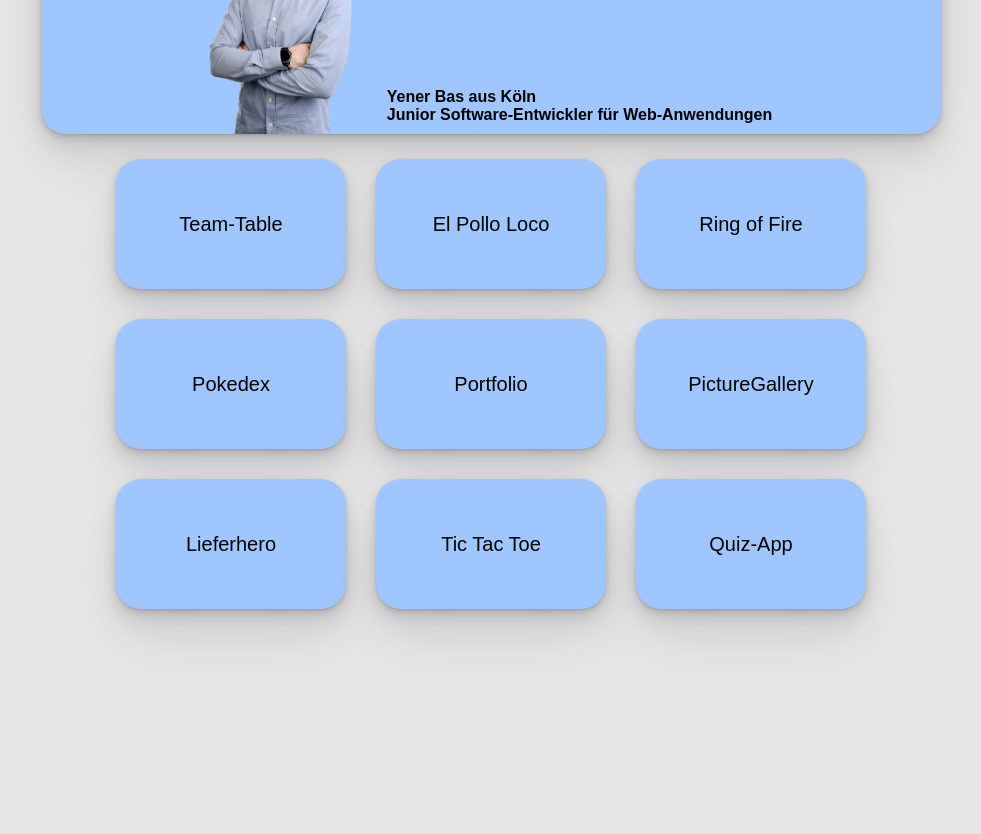
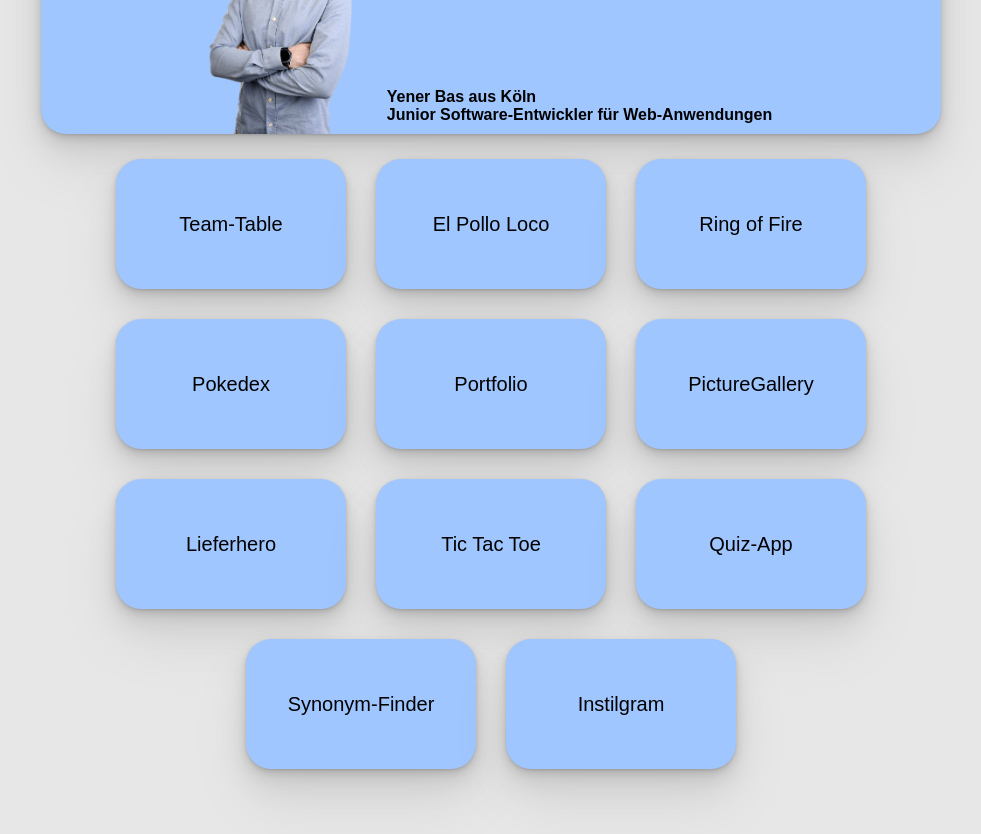
Before and after one commit to Yener88/projectpage, a website: page index.html in a window 1280 px wide. Shown: the part 126-960 px from the top of the page, without its empty margins (149-1130 px from the left). Before the commit the page ends 800 px from the top, so only its background shows below. Drawn offline with Linux system fonts and the light colour scheme; a web font is replaced by a local one.

Commit message:
some changes and fixes

```diff
--- a/index.html
+++ b/index.html
@@ -66,6 +66,12 @@
         <a href="https://yener88.github.io/QuizApp/startscreen.html" target="_blank" class="projektCard9">
             Quiz-App
         </a>
+        <a href="https://yener88.github.io/Synonym-Finder/" target="_blank" class="projektCard10">
+            Synonym-Finder
+        </a>
+        <a href="https://yener88.github.io/instilgram/" target="_blank" class="projektCard11">
+            Instilgram
+        </a>
     </div>
 
 
--- a/main.css
+++ b/main.css
@@ -96,7 +96,9 @@ img {
 .projektCard6,
 .projektCard7,
 .projektCard8,
-.projektCard9 {
+.projektCard9,
+.projektCard10,
+.projektCard11 {
     width: 230px;
     height: 130px;
     cursor: pointer;
@@ -121,7 +123,9 @@ img {
 .projektCard6:hover,
 .projektCard7:hover,
 .projektCard8:hover,
-.projektCard9:hover {
+.projektCard9:hover,
+.projektCard10:hover,
+.projektCard11:hover {
     box-shadow: rgba(50, 50, 93, 0.25) 0px 30px 60px -12px inset, rgba(0, 0, 0, 0.3) 0px 18px 36px -18px inset;
     transition: all 0.7s ease-out;
     background-color: rgb(160, 255, 231);
```
